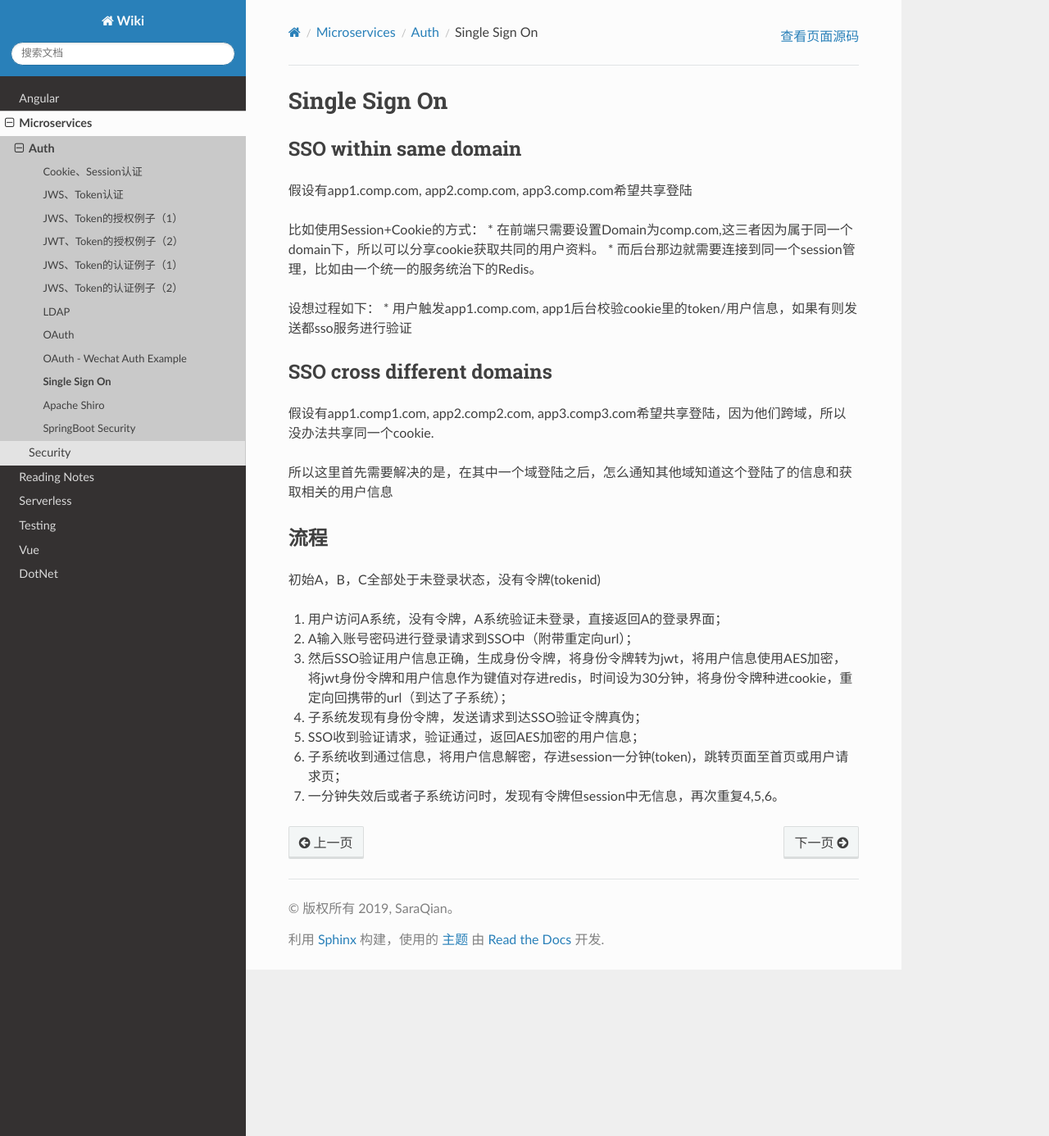
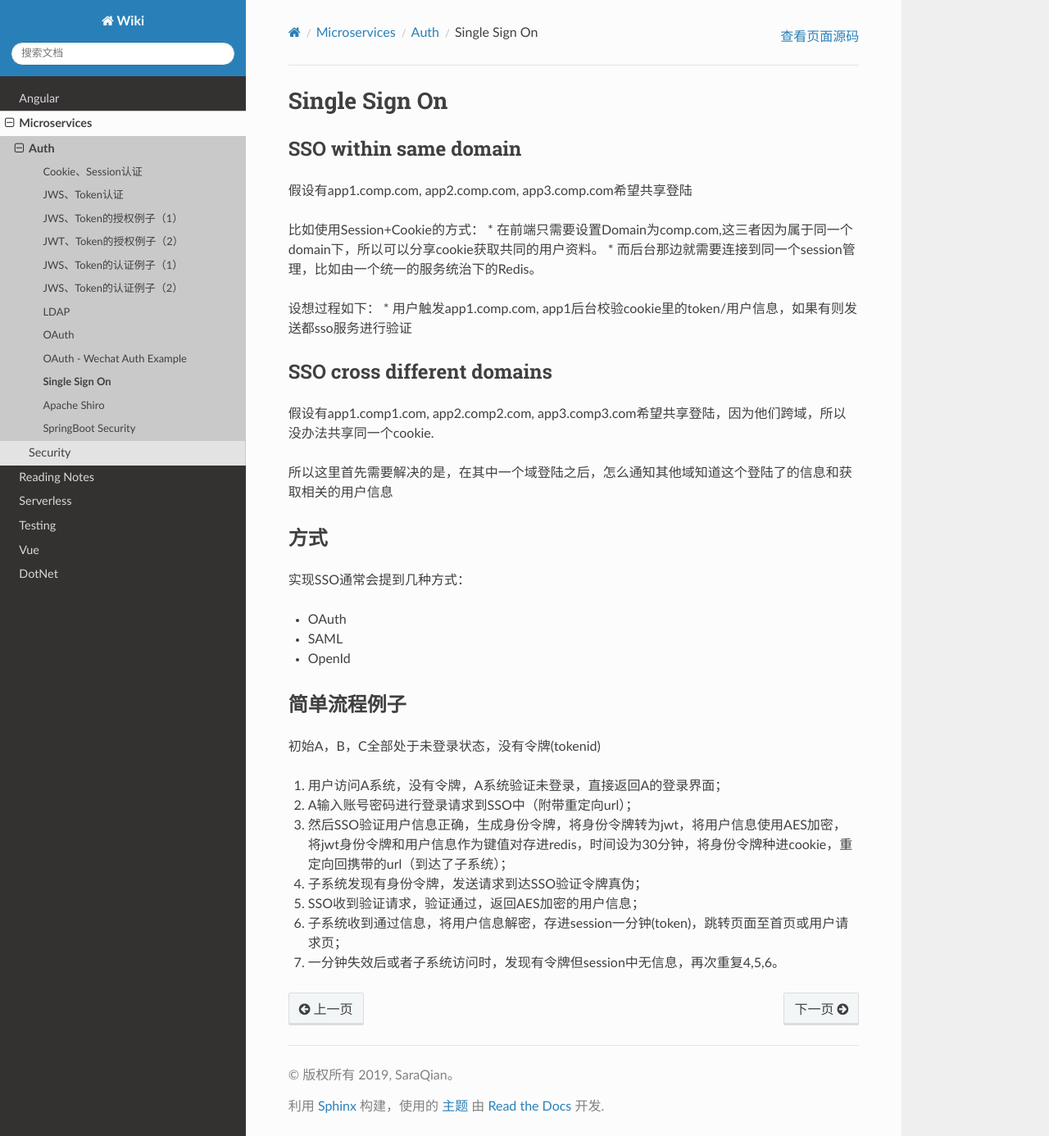
Before and after one commit to abigail830/Sphinx_wiki, a Sphinx documentation site: the page built from source/Microservices/Auth/SSO.rst, in a window 1280 px wide and 1386 px high. Shown: the whole window at 82% size. Built offline with Sphinx 7.4.7 and the Read the Docs theme 2.0.0, drawn with Linux system fonts in a browser that asks for light colours.

Commit message:
Update SSO.rst

```diff
--- a/source/Microservices/Auth/SSO.rst
+++ b/source/Microservices/Auth/SSO.rst
@@ -22,8 +22,19 @@ SSO cross different domains
 所以这里首先需要解决的是，在其中一个域登陆之后，怎么通知其他域知道这个登陆了的信息和获取相关的用户信息
 
 
-流程
----------
+
+方式
+-------------
+
+实现SSO通常会提到几种方式：
+
+* OAuth
+* SAML
+* OpenId
+
+
+简单流程例子
+-------------
 
 初始A，B，C全部处于未登录状态，没有令牌(tokenid)
 
```
